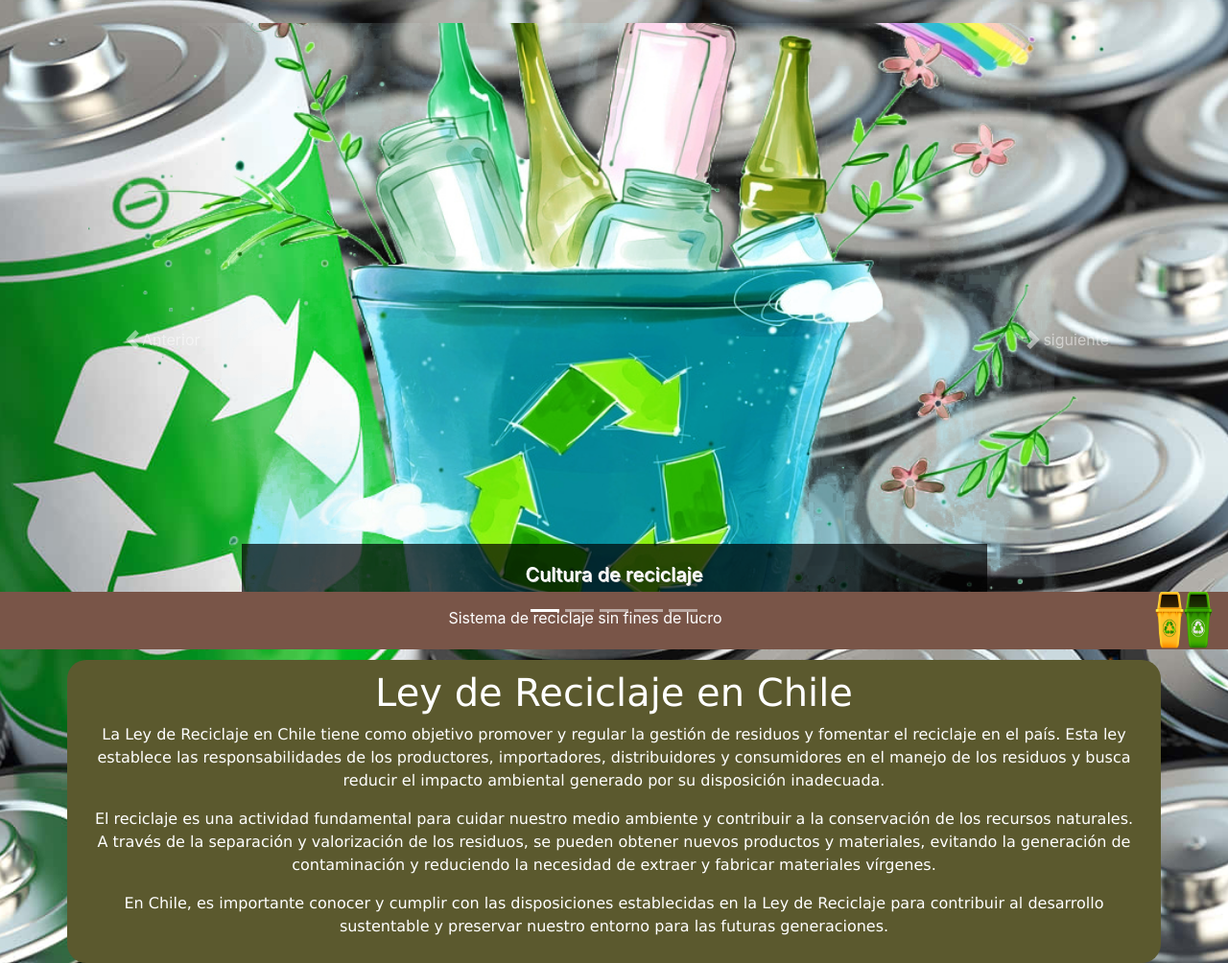
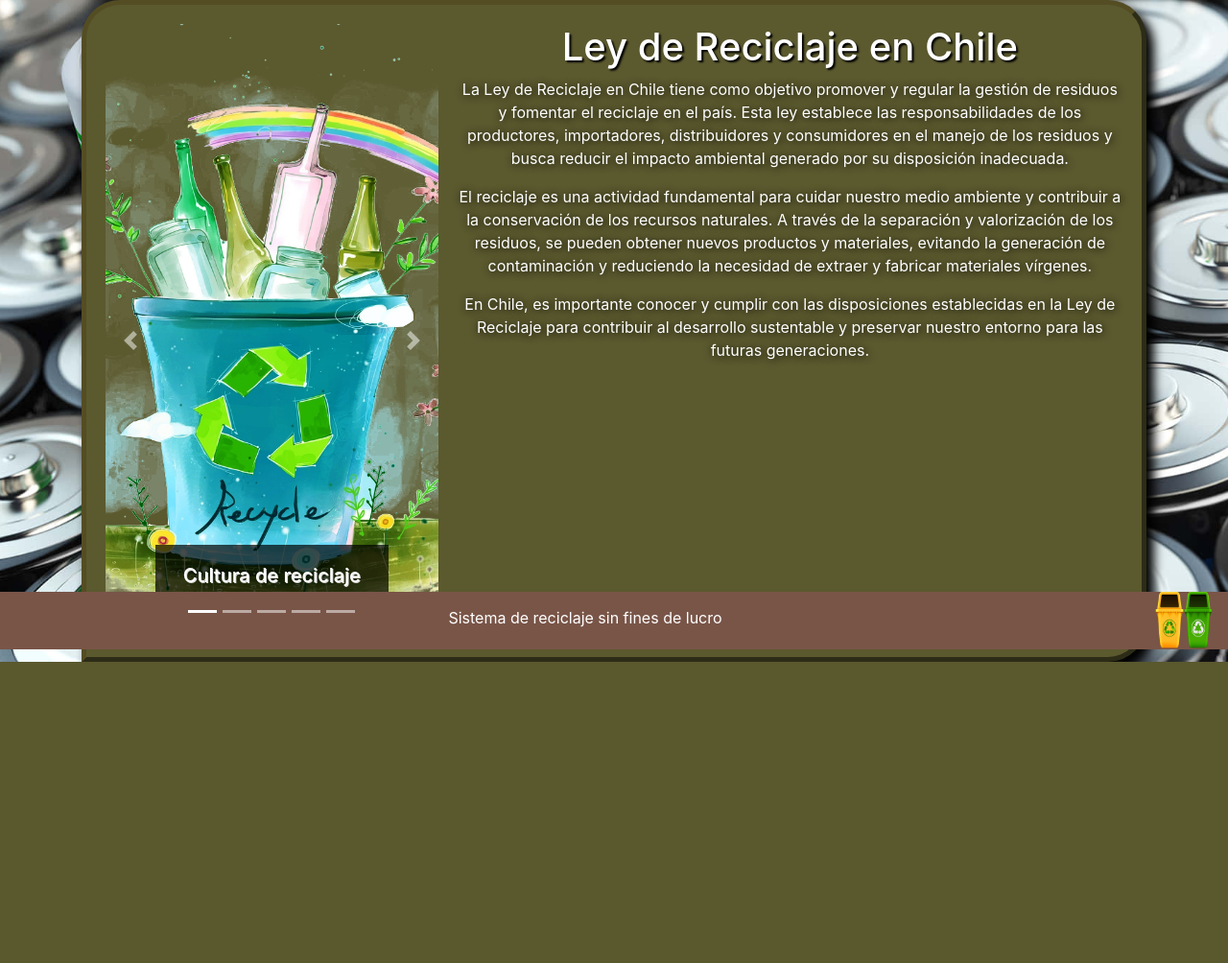
Before and after one commit to Jorge-gib/Zero_Daw_V9, a Django app: page /registro/somos in a window 1280 px wide. Shown: the part 123-1127 px from the top of the page at 96% size. After the commit the page ends 813 px from the top, so only its background shows below. Run offline with Django 4.2, Linux system fonts and the light colour scheme; some libraries are stand-ins or nearby versions.

Commit message:
-added minor details to html content, unfinished

```diff
--- a/static/css/animations.css
+++ b/static/css/animations.css
@@ -35,6 +35,7 @@
     margin: 0 auto; /* Centrar el contenedor */
     position: relative;
     height: 100%;
+
   }
 
   /* Tarjeta */
@@ -55,7 +56,7 @@
     padding: 20px;
     border: 5px solid #b1bd9f;
     border-radius: 10px;
-    box-shadow: 0 0 10px rgba(0, 0, 0, 0.1);
+
     top: 0;
     left: 0;
   }
--- a/templates/Registro/video.html
+++ b/templates/Registro/video.html
@@ -4,14 +4,14 @@
 {% block content %}
 <br>
 <div class="t hidden fade-in-down">
-    <h1 class="letras1">Conozca mas sobre el mundo del reciclaje</h1>
+    <h1 class="letras1" style="color: white; text-shadow: 2px 2px 2px #000000;">Conozca mas sobre el mundo del reciclaje</h1>
 </div>
 <div class="video hidden fade-in-down">
   <iframe class="video" width="560" height="315" src="https://www.youtube.com/embed/oHcSqUsjlWI" title="YouTube video player" frameborder="0" allow="accelerometer; autoplay; clipboard-write; encrypted-media; gyroscope; picture-in-picture; web-share" allowfullscreen></iframe>
 </div>
 <br>
   <div class="letras2 hidden fade-in-down">
-    <p id="t_v">Es importante crear habitos para preservar nuestro planeta y por eso nuestro sistema contribuye a esta causa, facilita el proceso del reciclaje en el mundo moderno.</p>
+    <p id="t_v" style="color:white; text-shadow:1px 1px 20px #000000;">Es importante crear habitos para preservar nuestro planeta y por eso nuestro sistema contribuye a esta causa, facilita el proceso del reciclaje en el mundo moderno.</p>
 </div>
 
 {% endblock content %}
--- a/templates/Registro/zero_daw.html
+++ b/templates/Registro/zero_daw.html
@@ -10,14 +10,15 @@
 <br>
 
 <div class="titulo_presentacion hidden fade-in-down">
-    <h1 class="letrasZero" id="t">ZERO - DAW</h1>
+    <h1 class="letrasZero" id="t" style="color:white; text-shadow: 2px 2px 2px #000000;">ZERO - DAW</h1>
 </div>
 <br>
 <div class="imagen hidden fade-in-down">
     <img id="i" src="{% static 'images/empresa.png' %}" alt="home" style="width: 250px; height: 250px;">
 </div>
 <br>
-<div class="letras2 hidden fade-in-down">
+<div class="letras2 hidden fade-in-down" style="color:white;text-shadow:1px 1px 9px #000000; border: 5px outset rgba(79,66,25,0.5);
+border-radius: 40px 40px 40px 0px;">
     <p>Zero Daw es un servicio sin fines de lucro cuyo objetivo es facilitar y garantizar los procesos de reciclaje para mejorar la situación ambiental a partir del reciclaje eficiente. Este servicio se financia a través de la remuneración de recolectores de desechos y empresas que deben asegurar el reciclaje de los desechos de los productos que ellos venden.</p>
 </div>
 
--- a/templates/Usuario/login.html
+++ b/templates/Usuario/login.html
@@ -17,7 +17,7 @@ Registro
 <br>
 <div class="blue-background hidden fade-in-down">
 <div id="registro" class="container ">
-    <h1 class="display">Inicia sesión</h1><br>
+    <h1 class="display" style="color: white; text-shadow: 2px 2px 2px #000000;">Inicia sesión</h1><br>
 
     <form method="POST" id="formulario">
         {% csrf_token %}
--- a/templates/Usuario/somos.html
+++ b/templates/Usuario/somos.html
@@ -1,6 +1,7 @@
 {% extends 'base.html' %}
 {% load static %}
 {% block title %}
+
 Ley de Reciclaje en Chile
 {% endblock %}
 
@@ -21,12 +22,36 @@ Ley de Reciclaje en Chile
 .letras {
   color: white;
 }
+
+.containerCarousel {
+  display: flex;
+  flex-wrap: wrap;
+  background-color: #5b592e;
+  padding: 20px;
+  border-radius: 2%;
+
+  box-shadow: 7px 8px 11px 1px #000000;
+
+
+}
+
+.carousel-column {
+  flex: 1;
+  min-width: 300px;
+  margin-right: 20px;
+}
+
+.text-column {
+  flex: 2;
+  min-width: 300px;
+}
 </style>
 {% endblock %}
 
 {% block content %}
-{% load static %} <!-- Agrega esta línea para cargar la etiqueta 'static' -->
-<br>
+<div class="containerCarousel hidden fade-in-down" style="border: 5px outset rgba(79,66,25,0.5);
+border-radius: 40px 40px 40px 0px;">
+  <div class="carousel-column">
     <div id="carouselExample" class="carousel slide" data-bs-ride="carousel">
       <ol class="carousel-indicators">
         <li data-bs-target="#carouselExample" data-bs-slide-to="0" class="active"></li>
@@ -39,7 +64,7 @@ Ley de Reciclaje en Chile
         <div class="carousel-item active">
           <img src="{% static 'images/logo_1.png' %}" alt="Image 1" id="carousel-image-1">
           <div class="carousel-caption">
-        <h5 class="letras">Cultura de reciclaje</h5>
+            <h5 class="letras" >Cultura de reciclaje</h5>
           </div>
         </div>
         <div class="carousel-item">
@@ -69,29 +94,38 @@ Ley de Reciclaje en Chile
       </div>
       <a class="carousel-control-prev" href="#carouselExample" role="button" data-bs-slide="prev">
         <span class="carousel-control-prev-icon" aria-hidden="true"></span>
-    <span class="visually-hidden">Anterior</span>
       </a>
       <a class="carousel-control-next" href="#carouselExample" role="button" data-bs-slide="next">
         <span class="carousel-control-next-icon" aria-hidden="true"></span>
-    <span class="visually-hidden">siguiente</span>
       </a>
     </div>
-<br>
-<div id="texto" class="row hidden fade-in-down">
-  <div class="col">
-    <h1 class="letras">Ley de Reciclaje en Chile</h1>
-    <p class="letras">La Ley de Reciclaje en Chile tiene como objetivo promover y regular la gestión de residuos y fomentar el reciclaje en el país. Esta ley establece las responsabilidades de los productores, importadores, distribuidores y consumidores en el manejo de los residuos y busca reducir el impacto ambiental generado por su disposición inadecuada.</p>
-    <p class="letras">El reciclaje es una actividad fundamental para cuidar nuestro medio ambiente y contribuir a la conservación de los recursos naturales. A través de la separación y valorización de los residuos, se pueden obtener nuevos productos y materiales, evitando la generación de contaminación y reduciendo la necesidad de extraer y fabricar materiales vírgenes.</p>
-    <p class="letras">En Chile, es importante conocer y cumplir con las disposiciones establecidas en la Ley de Reciclaje para contribuir al desarrollo sustentable y preservar nuestro entorno para las futuras generaciones.</p>
+  </div>
+
+  <div class="text-column">
+    <h1 class="letras" style="color: white; text-shadow: 2px 2px 2px #000000;">Ley de Reciclaje en Chile</h1>
+    <p class="letras"style="text-shadow:1px 1px 9px #000000;">La Ley de Reciclaje en Chile tiene como objetivo promover y regular la gestión de residuos y fomentar el reciclaje en el país. Esta ley establece las responsabilidades de los productores, importadores, distribuidores y consumidores en el manejo de los residuos y busca reducir el impacto ambiental generado por su disposición inadecuada.</p>
+    <p class="letras"style="text-shadow:1px 1px 9px #000000;">El reciclaje es una actividad fundamental para cuidar nuestro medio ambiente y contribuir a la conservación de los recursos naturales. A través de la separación y valorización de los residuos, se pueden obtener nuevos productos y materiales, evitando la generación de contaminación y reduciendo la necesidad de extraer y fabricar materiales vírgenes.</p>
+    <p class="letras"style="text-shadow:1px 1px 9px #000000;">En Chile, es importante conocer y cumplir con las disposiciones establecidas en la Ley de Reciclaje para contribuir al desarrollo sustentable y preservar nuestro entorno para las futuras generaciones.</p>
   </div>
 </div>
 
 <script src="https://code.jquery.com/jquery-3.3.1.slim.min.js" integrity="sha384-q8i/X+965DzO0rT7abK41JStQIAqVgRVzpbzo5smXKp4YfRvH+8abtTE1Pi6jizo" crossorigin="anonymous"></script>
 <script src="https://cdnjs.cloudflare.com/ajax/libs/popper.js/1.14.7/umd/popper.min.js" integrity="sha384-UO2eT0CpHqdSJQ6hJty5KVphtPhzWj9WO1clHTMGa3JDZwrnQq4sF86dIHNDz0W1" crossorigin="anonymous"></script>
 <script src="https://stackpath.bootstrapcdn.com/bootstrap/4.3.1/js/bootstrap.min.js" integrity="sha384-JjSmVgyd0p3pXB1rRibZUAYoIIy6OrQ6VrjIEaFf/nJGzIxFDsf4x0xIM+B07jRM" crossorigin="anonymous"></script>
-{% endblock content %}
-{{block.super}}
 
+{{ block.super }}
+{% endblock %}
+
+{% block footer %}
+<footer id="footer">
+  <div class="video2">
+    <div class="video">
+      <p class="letrasFoot">Sistema de reciclaje sin fines de lucro</p>
+    </div>
+    <img src="{% static 'images/logo_4.png' %}" alt="logo" style="width: 60px; height: 60px;">
+  </div>
+</footer>
+{% endblock footer %}
 
 {% block stylesheets %}
 <link rel="stylesheet" type="text/css" href="{% static 'css/animations.css' %}">
```
Also changed, not shown: templates/Usuario/registrar.html (+7 -6 lines), db.sqlite3. Lines whose indentation alone changed are shown as unchanged.
